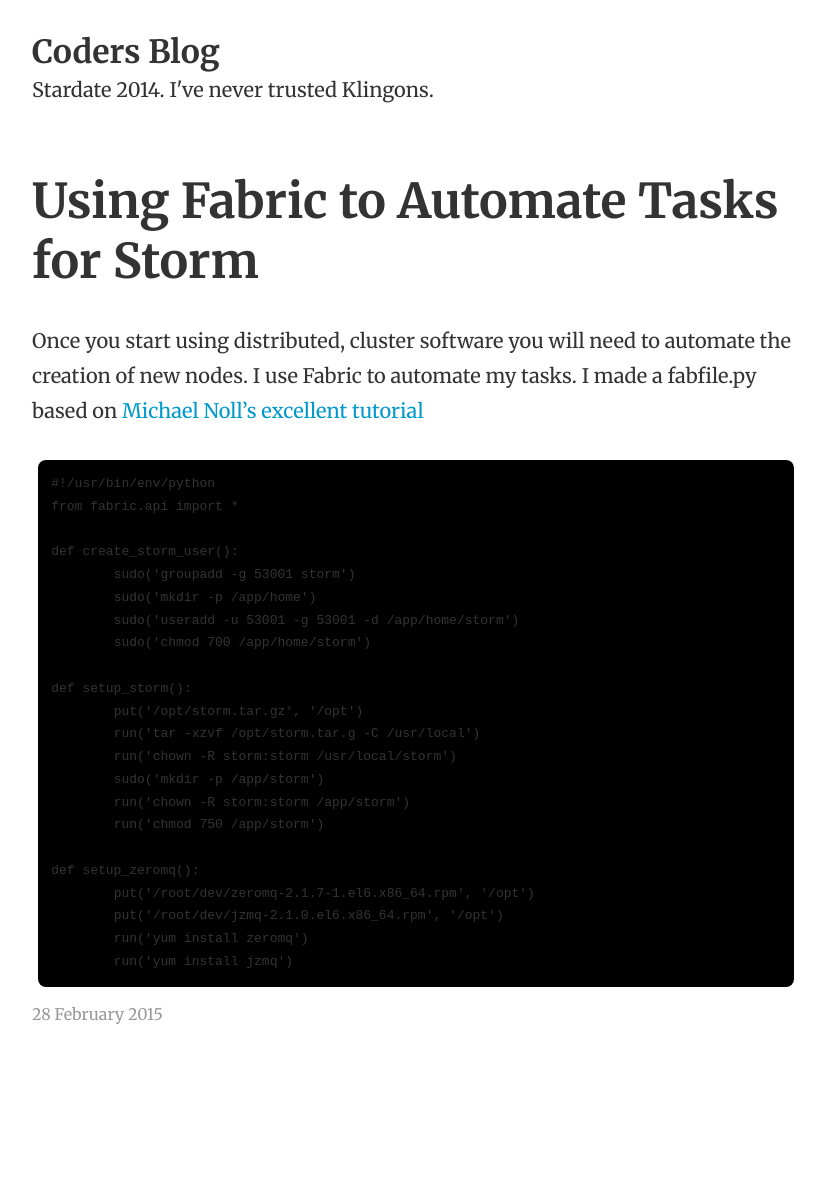
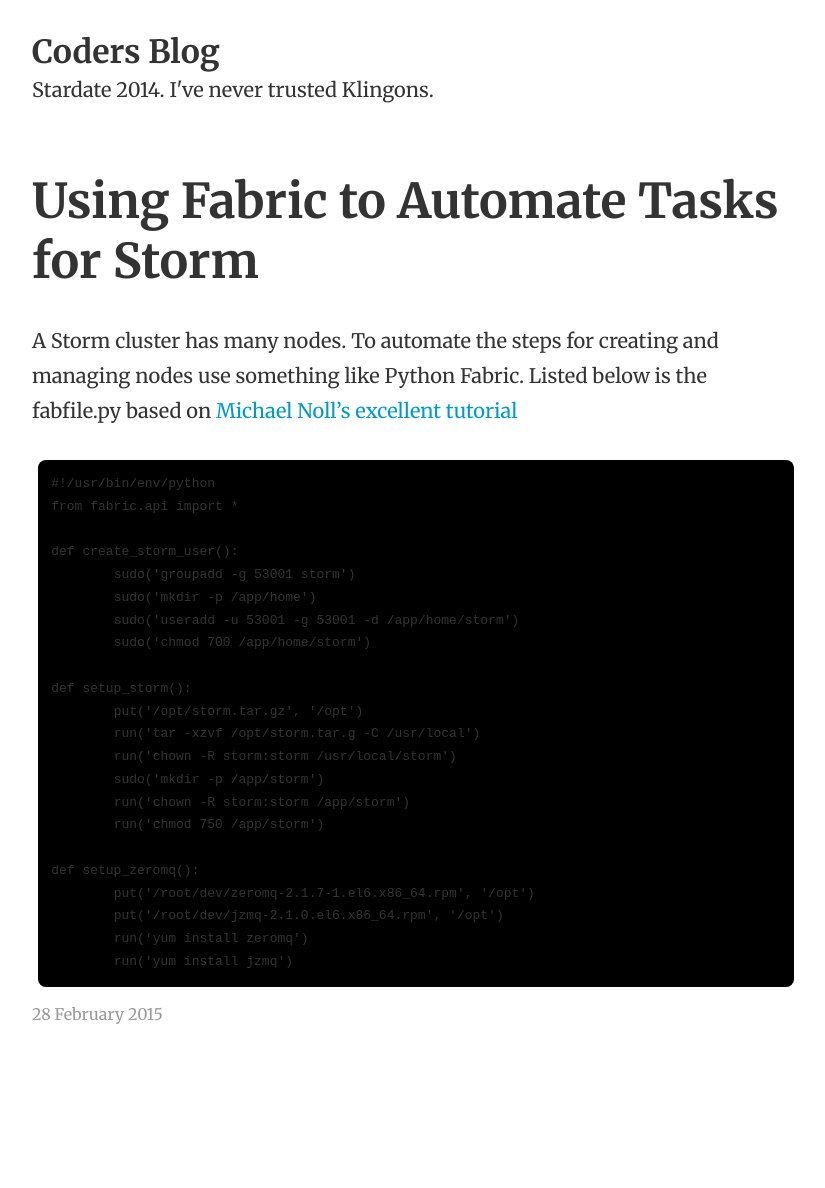
Before and after one commit to svensvan/blog, a Jekyll site: the page built from _posts/2015-02-28-fabric-storm.md, in a window 1280 px wide. Shown: the whole page, without its empty margins (224-1049 px from the left). Built offline with Jekyll 4.4.1, drawn with Linux system fonts in a browser that asks for light colours.

Commit message:
few minor changes

```diff
--- a/_posts/2015-02-28-fabric-storm.md
+++ b/_posts/2015-02-28-fabric-storm.md
@@ -3,9 +3,7 @@ layout: post
 title: "Using Fabric to Automate Tasks for Storm"
 ---
 
-Once you start using distributed, cluster software you will need to automate the creation of new nodes.
-	I use Fabric to automate my tasks.  I made
-	a fabfile.py based on
+A Storm cluster has many nodes.  To automate the steps for creating and managing nodes use something like Python Fabric. Listed below is the fabfile.py based on
 	[Michael Noll's excellent tutorial](http://www.michael-noll.com/tutorials/running-multi-node-storm-cluster/ "Storm Tutorial")
 
 
```
Also changed, not shown: _posts/2014-02-27-fatjar-storm-gradle.md (+1 -1 lines).
